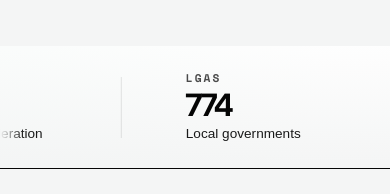
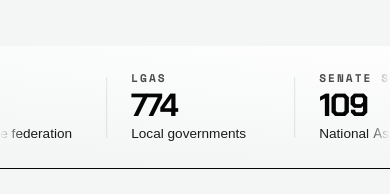
Before and after one commit to johnsonAyo/get_Involved_next, a Next.js app: page / in a window 390 px wide. Shown: the part 775-969 px from the top of the page. Built offline with nearby package versions, Linux system fonts and the light colour scheme; no server answers; the database is empty; a web font is replaced by a local one.

Commit message:
style: update site favicon and refine stats-marquee layout and dark mode link styling

```diff
--- a/src/app/layout.tsx
+++ b/src/app/layout.tsx
@@ -7,7 +7,7 @@ export const metadata: Metadata = {
   description:
     "Search Nigerian candidates by office, party, state, and local government.",
   icons: {
-    icon: "/icon.svg",
+    icon: "/assets/logo/nigeria-1758969_1280_4.png",
   },
 };
 
--- a/src/styles/page.css
+++ b/src/styles/page.css
@@ -773,6 +773,10 @@ html[data-theme="dark"] .site-footer,
 html[data-theme="dark"] .ds-panel--ink {
   background: var(--ds-color-night-soft);
   color: var(--ds-color-ink);
+}
+
+html[data-theme="dark"] .home-journey__cta .ds-inline-link {
+  color: #ffffff;
 }
 
 .candidates-filter-toprow {
@@ -1434,9 +1438,13 @@ html[data-theme="dark"] .ds-panel--ink {
     padding: var(--ds-space-5) 0;
   }
 
+  .stats-marquee__list {
+    gap: var(--ds-space-3);
+  }
+
   .stats-marquee__item {
-    min-width: 14rem;
-    padding: 0 var(--ds-space-4);
+    min-width: 11rem;
+    padding: 0 var(--ds-space-3);
   }
 
   .stats-marquee__detail {
```
